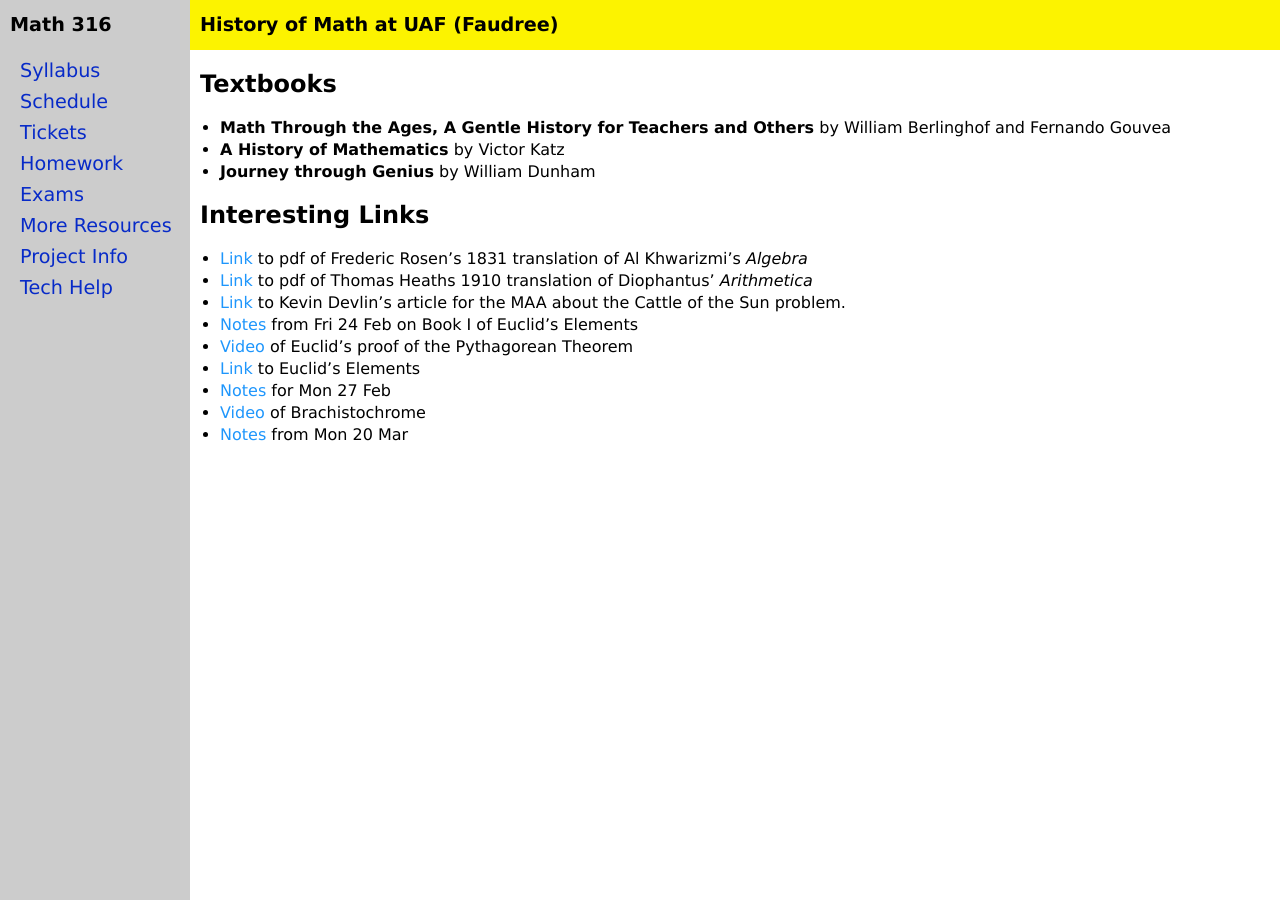
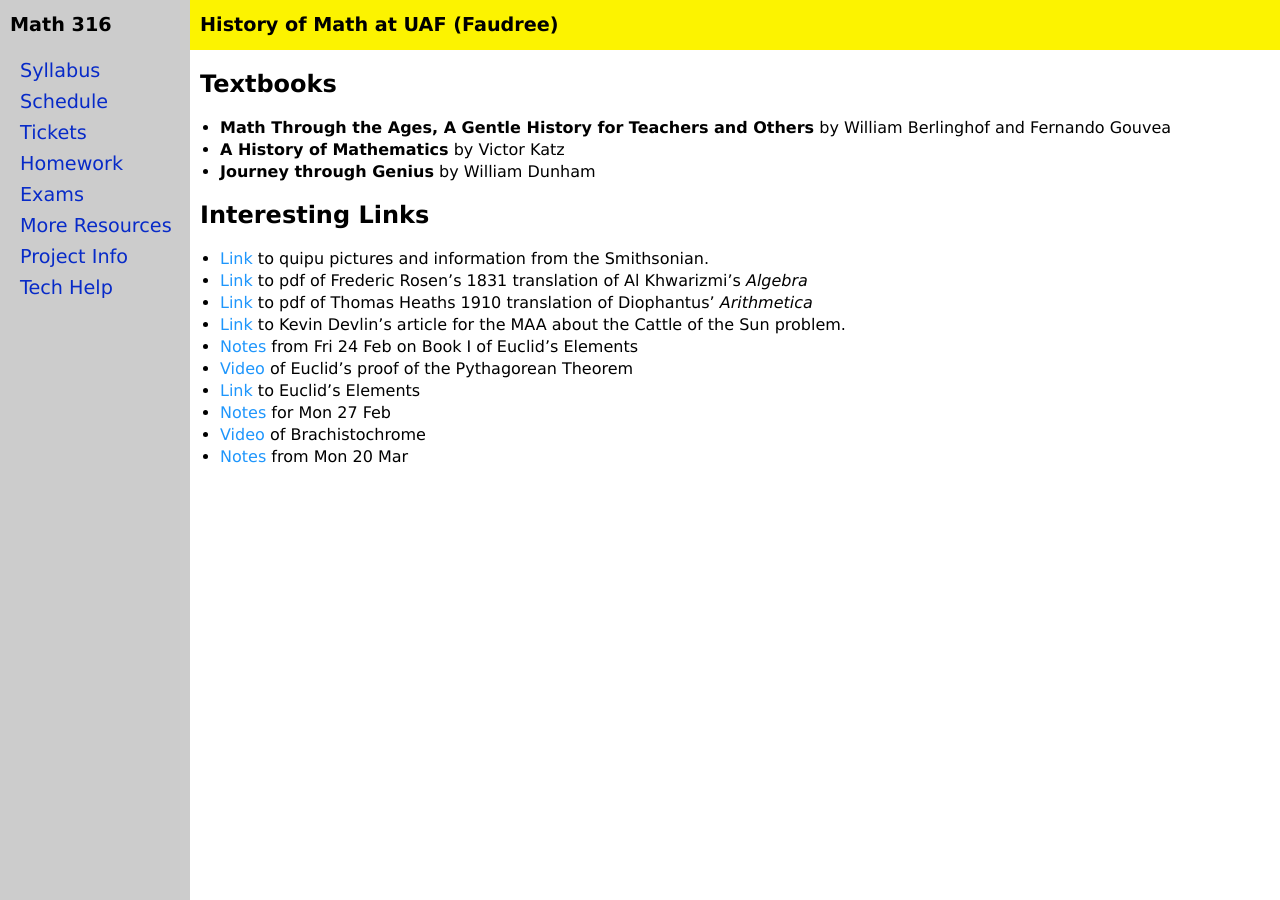
Before and after one commit to jrfaudree/HOM, a Jekyll site: the page built from resources.md, in a window 1280 px wide. Built offline with Jekyll 4.4.1, drawn with Linux system fonts in a browser that asks for light colours.

Commit message:
Update resources.md

```diff
--- a/resources.md
+++ b/resources.md
@@ -11,6 +11,7 @@ title: Additional Resources
 
 ## Interesting Links
 
+* [Link](https://www.si.edu/newsdesk/snapshot/quipu) to quipu pictures and information from the Smithsonian.
 * [Link](https://legacy-www.math.harvard.edu/~knill/teaching/summer2019/exhibits/algebra/AlgebraMohammedBenMusa.pdf) to pdf of Frederic Rosen's 1831 translation of Al Khwarizmi's *Algebra*
 * [Link](https://ia801603.us.archive.org/18/items/diophantusofalex00heatiala/diophantusofalex00heatiala.pdf) to pdf of Thomas Heaths 1910 translation of Diophantus' *Arithmetica*
 * [Link](https://www.maa.org/external_archive/devlin/devlin_02_04.html) to Kevin Devlin's article for the MAA about the Cattle of the Sun problem.
```
